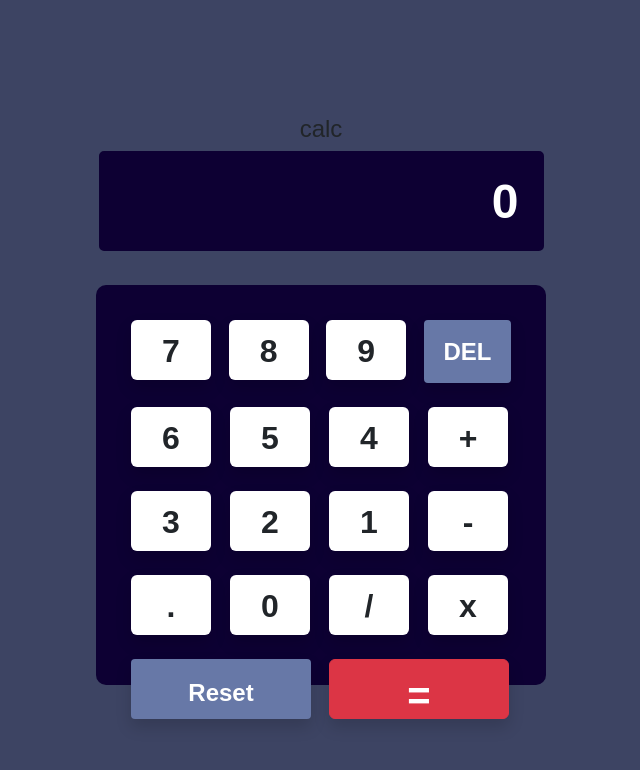
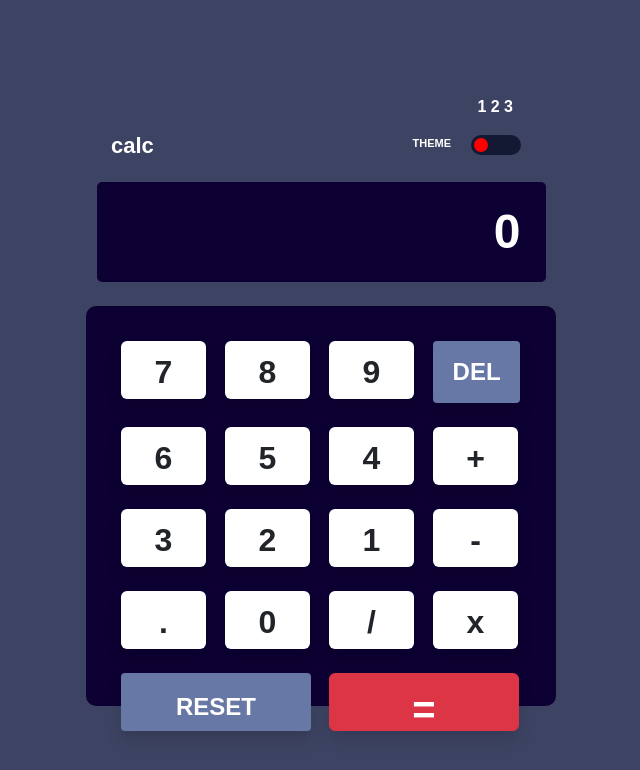
Before and after one commit to ahsanwaheed-1/webAssignment1, an Angular app in the folder Calculator/: page /app-calculator-site in a window 1280 px wide. Shown: the top 770 px of the page, without its empty margins (319-959 px from the left). Built offline with nearby package versions, Linux system fonts and the light colour scheme.

Commit message:
added theme switch + work in css for clear styling

```diff
--- a/Calculator/src/app/app.component.html
+++ b/Calculator/src/app/app.component.html
@@ -1 +1 @@
-<app-calculator-site ngSkipHydration></app-calculator-site>
+<app-calculator-site></app-calculator-site>
--- a/Calculator/src/app/calculator-site/calculator-site.component.css
+++ b/Calculator/src/app/calculator-site/calculator-site.component.css
@@ -7,6 +7,87 @@ body{
   font-style: normal;
   font-size: xx-large; /* Bigger font */
 }
+
+.lumber{
+  width: 440px;
+  text-align: right;
+  font-size: 1rem;
+  margin-right: 56px;
+  color:white;
+}
+.bar {
+  display: flex;
+  justify-content: space-between;
+  align-items: center;
+  width: 440px;
+  padding: 10px;
+  margin-bottom: 10px;
+  background-color: #3d4463;
+  border-radius: 10px;
+}
+
+.title {
+  color: white;
+  font-size: 22px;
+  font-weight: bold;
+}
+
+.theme {
+  display: flex;
+  color: white;
+  column-gap: 10px;
+}
+
+.theme span {
+  margin-right: 10px;
+  font-size: 11px;
+}
+
+.switch {
+  position: relative;
+  display: inline-block;
+  width: 60px;
+  height: 20px;
+}
+
+.switch input {
+  display: none;
+}
+
+input:checked+ .slider:before {
+  transform: translateX(30px);
+}
+
+.slider {
+  position: absolute;
+  cursor: pointer;
+  top: 0;
+  left: 0;
+  right: 0;
+  bottom: 0;
+  background-color: #131833;
+  transition: .4s;
+}
+
+.slider.round {
+  border-radius: 50px;
+}
+
+.slider.round:before {
+  border-radius: 50%;
+}
+
+.slider:before {
+  position: absolute;
+  content: "";
+  height: 14px;
+  width: 14px;
+  left: 3px;
+  bottom: 3px;
+  background-color: red;
+  transition: .4s;
+}
+
 .container {
   max-width: 400px;
   display: flex;
@@ -27,32 +108,33 @@ body{
 .display input {
   background-color: #0d0033;
   color: white;
-  width: 445px;
+  width: 449px;
   height: 100px;
   font-size: xxx-large;
   text-align: right;
   padding-right: 10px;
   border-radius: 5px;
-  margin-bottom: 10px;
   border: 15px solid #0d0033;
 }
-.btn, .sub-buttons {
-  width: 80px;
-  height: 60px;
+.btn {
+  width: 85px;
+  height: 58px;
   font-size: 24px;
 }
 .btn {
-  box-shadow: 0px 4px 6px rgba(0, 0, 0, 0.1);
+  box-shadow: 1px 4px 6px rgba(0, 0, 0, 0.1);
   font-size: xx-large;
   font-weight: bold;
 }
 .sub-buttons {
-  width: 180px;
+  width: 190px;
+  height: 58px;
+  vertical-align: center;
 }
 
 .buttons{
   background-color: #0d0033;
-  width: 450px;
+  width: 470px;
   height: 50vh;
   padding: 35px;
   border-radius: 10px;
@@ -62,15 +144,11 @@ body{
   display: inline-block;
   color: #fff;
   text-align: center;
-  vertical-align: middle;
-  user-select: none;
   background-color: #6778a7;
   border: 2px solid #6778a7;
   padding: 0.7rem 1.1rem;
-  line-height: 1.5;
   border-radius: 0.25rem;
-  transition: color 0.15s ease-in-out, background-color 0.15s ease-in-out, border-color 0.15s ease-in-out, box-shadow 0.15s ease-in-out;
-  box-shadow: 0px 4px 6px rgba(0, 0, 0, 0.1);
+  box-shadow: 1px 4px 6px rgba(0, 0, 0, 0.1);
   font-weight: bold;
   font-size: x-large;
 }
@@ -80,23 +158,23 @@ body{
 }
 
 .delete-button:active{
-  box-shadow: 0px 2px 4px rgba(0, 0, 0, 0.2); /* Add smaller shadow when clicked */
+  box-shadow: 1px 2px 4px rgba(0, 0, 0, 0.2); /* Add smaller shadow when clicked */
   transform: scale(0.98);
 }
 
 .warning{
   background-color: #6778a7;
   border: #6778a7;
-  display: inline-block;
+  /*display: inline-block;*/
   color: #fff;
   text-align: center;
-  vertical-align: middle;
-  user-select: none;
+  /*vertical-align: middle;*/
+  /*user-select: none;*/
   padding: 1rem 1.5rem;
-  line-height: 1.5;
+  /*line-height: 1.5;*/
   border-radius: 0.25rem;
-  transition: color 0.15s ease-in-out, background-color 0.15s ease-in-out, border-color 0.15s ease-in-out, box-shadow 0.15s ease-in-out;
-  box-shadow: 0px 4px 6px rgba(0, 0, 0, 0.1);
+  /*transition: color 0.15s ease-in-out, background-color 0.15s ease-in-out, border-color 0.15s ease-in-out, box-shadow 0.15s ease-in-out;*/
+  box-shadow: 1px 4px 6px rgba(0, 0, 0, 0.1);
   font-size: x-large;
   font-weight: bold;
 }
@@ -107,6 +185,6 @@ body{
 }
 
 .warning:active{
-  box-shadow: 0px 2px 4px rgba(0, 0, 0, 0.2); /* Add smaller shadow when clicked */
+  box-shadow: 1px 2px 4px rgba(0, 0, 0, 0.2); /* Add smaller shadow when clicked */
   transform: scale(0.98);
 }
--- a/Calculator/src/app/calculator-site/calculator-site.component.html
+++ b/Calculator/src/app/calculator-site/calculator-site.component.html
@@ -14,7 +14,19 @@
 </head>
 <body>
 <div class="container">
-  <h4>calc</h4>
+  <div class="lumber">
+    <span>1 2 3</span>
+  </div>
+  <div class="bar">
+    <div class="title">calc</div>
+    <div class="theme">
+      <span>THEME</span>
+      <label class="switch">
+        <input type="checkbox">
+        <span class="slider round"></span>
+      </label>
+    </div>
+  </div>
   <div class="display mb-4">
     <input type="text" class="text" [value]="currentInput | formatting" readonly />
   </div>
@@ -78,7 +90,7 @@
     </div>
     <div class="row g-3 mt-2">
       <div class="col">
-        <button (click)="clear()" class="sub-buttons warning shadow">Reset</button>
+        <button (click)="clear()" class="sub-buttons warning shadow">RESET</button>
       </div>
       <div class="col">
         <button (click)="calculate()" class="sub-buttons btn fs-1 btn-danger shadow">=</button>
```
